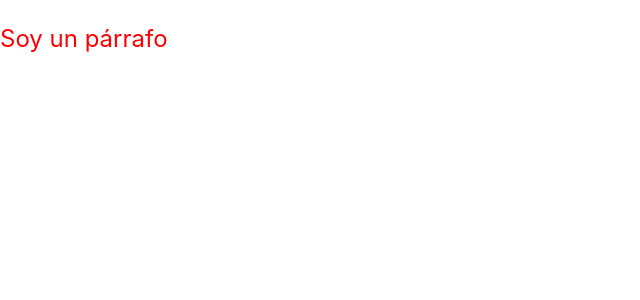
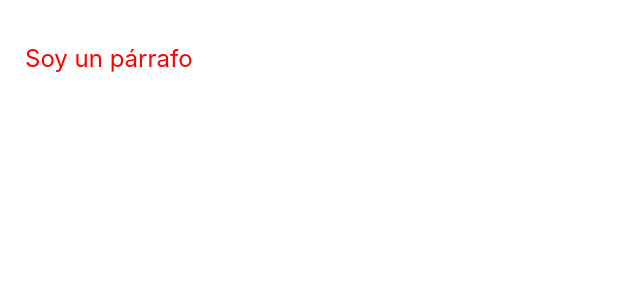
Before and after one commit to saureth/carrito-compras, a React (Create React App) app in the folder styled/: page / in a window 1280 px wide. Shown: the top 300 px of the page, without its empty margins (0-640 px from the left). Built offline with nearby package versions, Linux system fonts and the light colour scheme.

Commit message:
Clase 103

```diff
--- a/styled/src/App.js
+++ b/styled/src/App.js
@@ -4,11 +4,15 @@ const P = styled.p`
   font-size: 24px;
   color: red;
 `
+const Content = styled.div`
+  padding: 20px 25px;
+`
+
 function App() {
   return (
-    <div>
+    <Content>
       <P>Soy un párrafo</P>
-    </div>
+    </Content>
   );
 }
 
```
